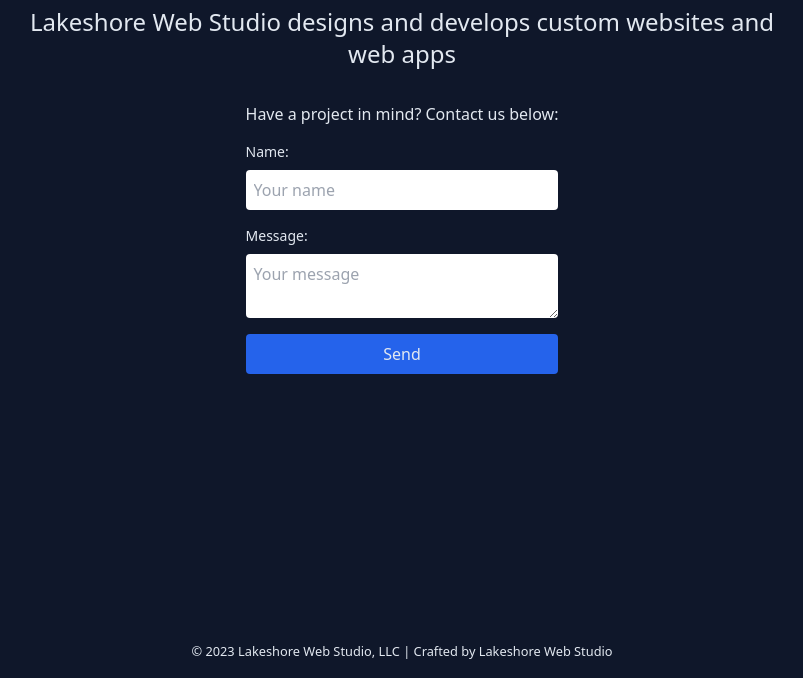
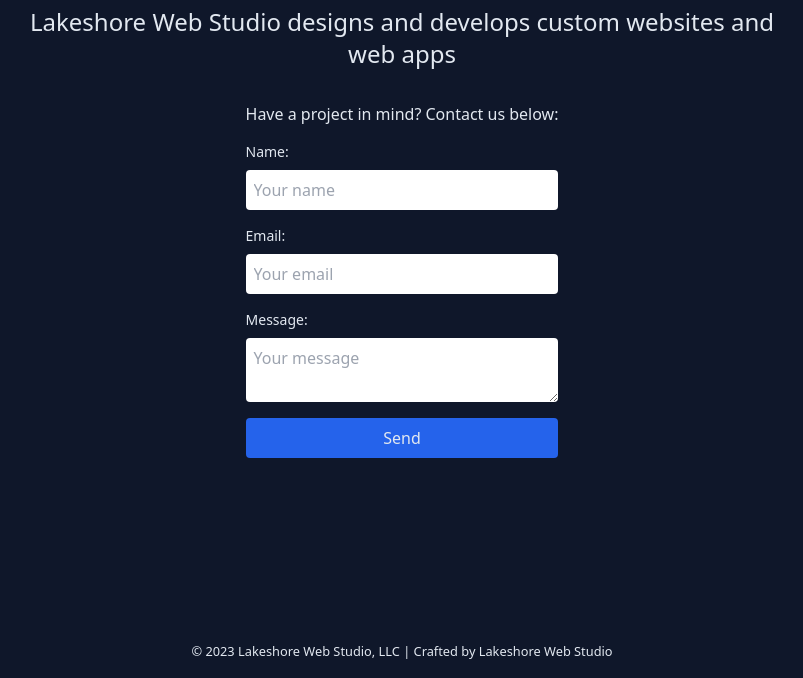
Before and after one commit to lakeshorewebstudio/lws-website, a website: page index.html in a window 1280 px wide. Shown: the part 122-800 px from the top of the page, without its empty margins (238-1041 px from the left). Drawn offline with Linux system fonts and the light colour scheme.

Commit message:
LWV0-4: hook up contact form

```diff
--- a/index.html
+++ b/index.html
@@ -20,20 +20,42 @@
                 </h2>
                 <div class="flex flex-col gap-4 text-start">
                     <p>Have a project in mind? Contact us below:</p>
-                    <form class="flex flex-col gap-4">
+                    <form
+                        action="https://submit-form.com/bWI70Csdu"
+                        class="flex flex-col gap-4"
+                    >
                         <div class="flex flex-col gap-2">
                             <label for="name" class="text-sm">Name:</label>
                             <input
+                                id="name"
+                                name="name"
                                 type="text"
                                 placeholder="Your name"
                                 class="px-2 py-2 text-slate-900 rounded"
+                                required
                             />
                         </div>
                         <div class="flex flex-col gap-2">
-                            <label for="name" class="text-sm">Message:</label>
+                            <label for="email" class="text-sm">Email:</label>
+                            <input
+                                id="email"
+                                name="email"
+                                type="email"
+                                placeholder="Your email"
+                                class="px-2 py-2 text-slate-900 rounded"
+                                required
+                            />
+                        </div>
+                        <div class="flex flex-col gap-2">
+                            <label for="message" class="text-sm"
+                                >Message:</label
+                            >
                             <textarea
+                                id="message"
+                                name="message"
                                 placeholder="Your message"
                                 class="px-2 py-2 text-slate-900 rounded"
+                                required
                             ></textarea>
                         </div>
                         <button
```
